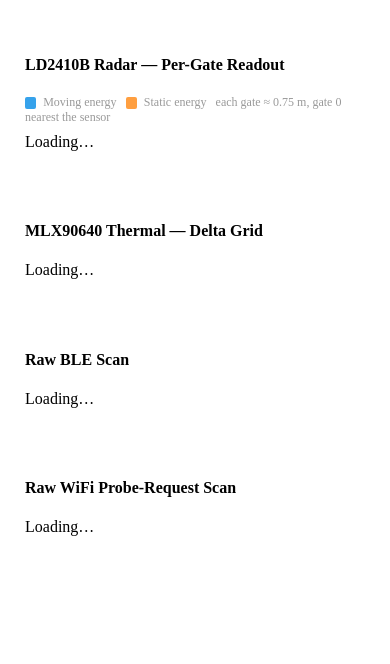
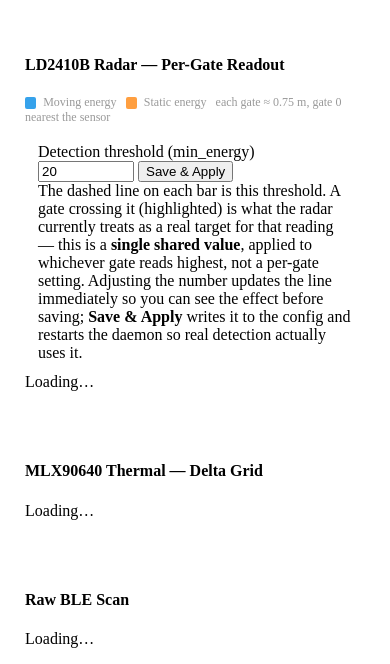
Before and after one commit to focusedonsound/fpp-tally, a PHP site: page /diagnostics.php in a window 390 px wide. Shown: the part 416-1080 px from the top of the page. Before the commit the page ends 952 px from the top, so only its background shows below. Run offline with PHP 8.4, Linux system fonts and the light colour scheme.

Commit message:
Make the LD2410 detection threshold actually adjustable from Diagnostics
Addresses two real complaints: the gate bars looked like they "weren't
showing anything," and there was nothing to actually adjust from the
page. Root cause of the first: bar width was raw gate energy clamped to
a 0-100 scale, but individual gates commonly read 100-200+ right next to
a real target on real hardware, so most real signals plateaued at
full-width while typical idle/background readings (0-30) were only a
few pixels wide either way -- rescaled to a 0-200 range so both ends of
that real range are visible.

For the second: added a min_energy input directly on the LD2410 card
with a live dashed threshold line drawn across every gate bar (redraws
instantly on input, not on the next 1s poll tick) and highlights
whichever bars currently cross it -- so you can see exactly what the
radar's single shared present/absent decision is reacting to before
committing to a value. "Save & Apply" writes it via a new diag_tune.php
(patches just this one field into the existing config rather than
reusing save.php's full-form rebuild, which would silently blank out
every other Setup page setting if posted partially) and restarts the
daemon so it actually takes effect, matching the note that config
changes aren't hot-reloaded.

Co-Authored-By: Claude Sonnet 5 <noreply@anthropic.com>
Claude-Session: https://claude.ai/code/session_01NjuzBZvDeLNNaGX7j9mC8p

```diff
--- a/www/diag_status.php
+++ b/www/diag_status.php
@@ -57,6 +57,7 @@ $result = [
         "thermal"    => !empty($modules['thermal']),
     ],
     "wifi_interface" => $cs['wifi_interface'] ?? 'wlan0',
+    "ld2410_min_energy" => (int)($cfg['ld2410']['min_energy'] ?? 20),
     "camera"         => [
         "require_password" => !empty($calib['require_password_on_diagnostics']),
     ],
--- a/www/diagnostics.php
+++ b/www/diagnostics.php
@@ -23,8 +23,11 @@ ini_set('display_errors', '0');
 .tally-card { border: 1px solid rgba(255,255,255,0.12); border-radius: .4rem; padding: 1rem; margin-bottom: 1rem; }
 .diag-gatebar-row { display: flex; align-items: center; gap: .5rem; margin-bottom: 3px; }
 .diag-gatebar-label { width: 3.2rem; font-size: .75rem; color: #999; text-align: right; flex-shrink: 0; }
-.diag-gatebar-track { flex: 1; height: 14px; background: rgba(255,255,255,0.08); border-radius: 3px; overflow: hidden; }
+.diag-gatebar-track { flex: 1; height: 14px; background: rgba(255,255,255,0.08); border-radius: 3px; overflow: hidden; position: relative; }
 .diag-gatebar-fill { height: 100%; border-radius: 3px; transition: width .2s ease; }
+.diag-gatebar-fill.over { box-shadow: 0 0 0 1px #fff inset; }
+.diag-threshold-line { position: absolute; top: -2px; bottom: -2px; width: 2px; background: #fff; opacity: .85; pointer-events: none; }
+.diag-threshold-box { background: rgba(255,255,255,0.04); border: 1px solid rgba(255,255,255,0.1); border-radius: .3rem; padding: .6rem .75rem; }
 .diag-gatebar-fill.move { background: #36a2eb; }
 .diag-gatebar-fill.static { background: #ff9f40; }
 .diag-gatebar-val { width: 2rem; font-size: .75rem; color: #ccc; text-align: right; flex-shrink: 0; }
@@ -75,6 +78,23 @@ ini_set('display_errors', '0');
         &nbsp;&nbsp;<span class="sw" style="background:#ff9f40;"></span> Static energy
         &nbsp;&nbsp;each gate ≈ 0.75&nbsp;m, gate 0 nearest the sensor
       </div>
+      <div class="diag-threshold-box mb-3">
+        <div class="d-flex align-items-center gap-2 flex-wrap">
+          <label class="small text-muted mb-0" for="diagMinEnergy">Detection threshold (min_energy)</label>
+          <input type="number" id="diagMinEnergy" class="form-control form-control-sm" style="width:6rem;" min="0" max="500" value="20" oninput="diagRedrawGateBars()">
+          <button type="button" class="tally-btn tally-btn-sm" onclick="diagSaveMinEnergy()">
+            <i class="fas fa-floppy-disk"></i> Save &amp; Apply
+          </button>
+          <span class="small" id="diagMinEnergyStatus"></span>
+        </div>
+        <div class="text-muted small mt-1">
+          The dashed line on each bar is this threshold. A gate crossing it (highlighted) is what the radar
+          currently treats as a real target for that reading — this is a <strong>single shared value</strong>,
+          applied to whichever gate reads highest, not a per-gate setting. Adjusting the number updates the
+          line immediately so you can see the effect before saving; <strong>Save &amp; Apply</strong> writes it
+          to the config and restarts the daemon so real detection actually uses it.
+        </div>
+      </div>
       <div id="diagLd2410Body" class="row g-4">
         <div class="col-12 text-muted small">Loading…</div>
       </div>
@@ -106,7 +126,20 @@ function diagBadge(text, cls) {
   return `<span class="tally-badge ${cls}">${text}</span>`;
 }
 
-function diagGateBars(side, sideData) {
+// Visual scale ceiling for the bars. Raw gate energy isn't capped at
+// 100 the way the aggregate move/static energy fields are (confirmed on
+// real hardware: individual gates commonly read 100-200+ right next to
+// a real target) -- clamping the bar width at a 0-100 scale made most
+// real signals plateau at full-width and made typical low/idle readings
+// (0-30, the common case with nothing in the zone) only a few pixels
+// wide, which is why the bars looked like they "weren't showing
+// anything." 200 gives both ends of that real range somewhere to go.
+const DIAG_GATE_SCALE_MAX = 200;
+function diagGatePct(energy) {
+  return Math.max(0, Math.min(100, (energy / DIAG_GATE_SCALE_MAX) * 100));
+}
+
+function diagGateBars(side, sideData, threshold) {
   if (!sideData || !sideData.connected) {
     return `<div class="text-muted small">Not connected${sideData && sideData.port ? ' (' + sideData.port + ')' : ''}</div>`;
   }
@@ -139,19 +172,22 @@ function diagGateBars(side, sideData) {
     return html;
   }
 
+  const thresholdLine = `<span class="diag-threshold-line" style="left:${diagGatePct(threshold)}%"></span>`;
   for (let g = 0; g < DIAG_NUM_GATES; g++) {
     const moveE = sideData.gate_move_energy[g] ?? 0;
     const staticE = sideData.gate_static_energy[g] ?? 0;
     const isMaxMove = g === sideData.max_move_gate;
     const isMaxStatic = g === sideData.max_static_gate;
+    const moveOver = moveE >= threshold;
+    const staticOver = staticE >= threshold;
     html += `<div class="diag-gatebar-row">
       <span class="diag-gatebar-label">G${g}${isMaxMove ? ' •' : ''}</span>
-      <span class="diag-gatebar-track"><span class="diag-gatebar-fill move" style="width:${Math.min(100, moveE)}%"></span></span>
+      <span class="diag-gatebar-track"><span class="diag-gatebar-fill move${moveOver ? ' over' : ''}" style="width:${diagGatePct(moveE)}%"></span>${thresholdLine}</span>
       <span class="diag-gatebar-val">${moveE}</span>
     </div>
     <div class="diag-gatebar-row">
       <span class="diag-gatebar-label">${isMaxStatic ? ' •' : ''}</span>
-      <span class="diag-gatebar-track"><span class="diag-gatebar-fill static" style="width:${Math.min(100, staticE)}%"></span></span>
+      <span class="diag-gatebar-track"><span class="diag-gatebar-fill static${staticOver ? ' over' : ''}" style="width:${diagGatePct(staticE)}%"></span>${thresholdLine}</span>
       <span class="diag-gatebar-val">${staticE}</span>
     </div>`;
   }
@@ -370,6 +406,59 @@ async function diagCamActivate() {
   }
 }
 
+// --- LD2410 threshold tuning ---------------------------------------------
+let diagMinEnergyInitDone = false;
+
+function diagCurrentThreshold() {
+  const el = document.getElementById('diagMinEnergy');
+  const v = parseFloat(el.value);
+  return isNaN(v) ? 20 : v;
+}
+
+// Redraws immediately from the last-received data when the threshold
+// input changes, instead of waiting up to 1s for the next poll tick --
+// the whole point of a live threshold line is instant feedback while
+// dragging/typing.
+let diagLastLd2410 = null;
+function diagRedrawGateBars() {
+  if (!diagLastLd2410) return;
+  const threshold = diagCurrentThreshold();
+  document.getElementById('diagLd2410Body').innerHTML = `
+    <div class="col-md-6">
+      <div class="diag-side-title">Side A${diagLastLd2410.zone ? ' — ' + diagLastLd2410.zone : ''}</div>
+      ${diagGateBars('A', diagLastLd2410.A, threshold)}
+    </div>
+    <div class="col-md-6">
+      <div class="diag-side-title">Side B${diagLastLd2410.zone ? ' — ' + diagLastLd2410.zone : ''}</div>
+      ${diagGateBars('B', diagLastLd2410.B, threshold)}
+    </div>`;
+}
+
+async function diagSaveMinEnergy() {
+  const statusEl = document.getElementById('diagMinEnergyStatus');
+  const value = diagCurrentThreshold();
+  statusEl.textContent = 'Saving…';
+  try {
+    const fd = new FormData();
+    fd.append('action', 'set_min_energy');
+    fd.append('min_energy', value);
+    const res = await fetch('plugin.php?plugin=fpp-tally&page=www/diag_tune.php&nopage=1', { method: 'POST', body: fd, cache: 'no-store' });
+    const data = await res.json();
+    if (data.status !== 'OK') {
+      statusEl.textContent = 'Error: ' + (data.message || 'save failed');
+      return;
+    }
+    statusEl.textContent = 'Saved — restarting daemon…';
+    const fd2 = new FormData();
+    fd2.append('action', 'restart');
+    await fetch('plugin.php?plugin=fpp-tally&page=www/control.php&nopage=1', { method: 'POST', body: fd2, cache: 'no-store' });
+    statusEl.textContent = 'Applied.';
+    setTimeout(() => { statusEl.textContent = ''; }, 4000);
+  } catch (e) {
+    statusEl.textContent = 'Request failed.';
+  }
+}
+
 // --- Main poll loop -----------------------------------------------------
 let diagCamInitDone = false;
 
@@ -380,6 +469,11 @@ async function diagPoll() {
     data = await res.json();
   } catch (e) {
     return;
+  }
+
+  if (!diagMinEnergyInitDone && data.ld2410_min_energy != null) {
+    diagMinEnergyInitDone = true;
+    document.getElementById('diagMinEnergy').value = data.ld2410_min_energy;
   }
 
   if (!diagCamInitDone) {
@@ -400,14 +494,16 @@ async function diagPoll() {
   } else if (!data.ld2410) {
     ld2410Body.innerHTML = '<div class="col-12 text-muted small">No radar data yet — waiting for the daemon.</div>';
   } else {
+    diagLastLd2410 = data.ld2410;
+    const threshold = diagCurrentThreshold();
     ld2410Body.innerHTML = `
       <div class="col-md-6">
         <div class="diag-side-title">Side A${data.ld2410.zone ? ' — ' + data.ld2410.zone : ''}</div>
-        ${diagGateBars('A', data.ld2410.A)}
+        ${diagGateBars('A', data.ld2410.A, threshold)}
       </div>
       <div class="col-md-6">
         <div class="diag-side-title">Side B${data.ld2410.zone ? ' — ' + data.ld2410.zone : ''}</div>
-        ${diagGateBars('B', data.ld2410.B)}
+        ${diagGateBars('B', data.ld2410.B, threshold)}
       </div>`;
   }
 
```
Also changed, not shown: www/diag_tune.php (added, +59 -0 lines).
